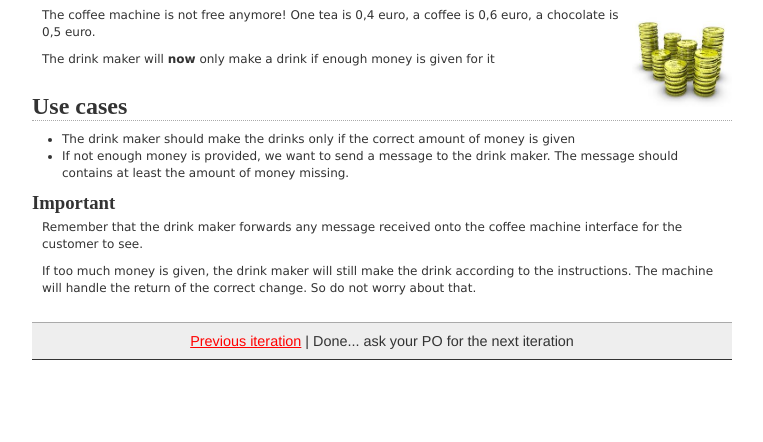
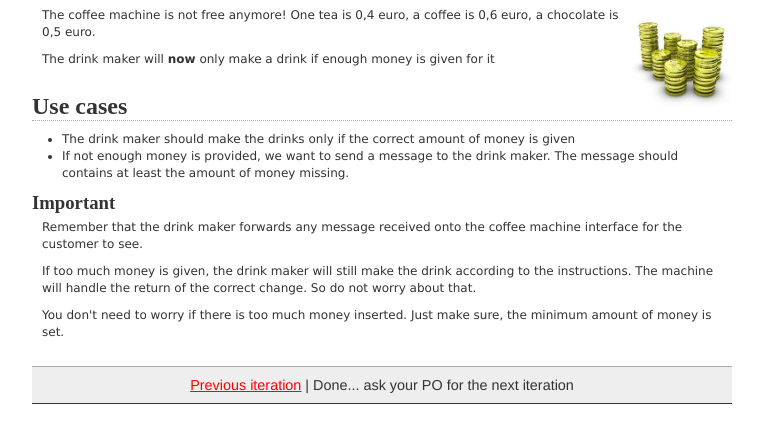
Before and after one commit to simcap/coffeemachine, a plain HTML site: page cm-second-iteration.html in a window 1280 px wide. Shown: the part 112-554 px from the top of the page, without its empty margins (258-1021 px from the left). Drawn offline with Linux system fonts and the light colour scheme.

Commit message:
Added hint to 2nd stage, not to worry about too much money

```diff
--- a/cm-second-iteration.html
+++ b/cm-second-iteration.html
@@ -29,6 +29,7 @@
 			<h3>Important</h3>
 			<p>Remember that the drink maker forwards any message received onto the coffee machine interface for the customer to see.</p>
 			<p>If too much money is given, the drink maker will still make the drink according to the instructions. The machine will handle the return of the correct change. So do not worry about that.</p>
+			<p>You don't need to worry if there is too much money inserted. Just make sure, the minimum amount of money is set.</p>
 
 		</div>
 		<div id="footer"><a href="cm-first-iteration.html">Previous iteration</a> | Done... ask your PO for the next iteration</div>
```
